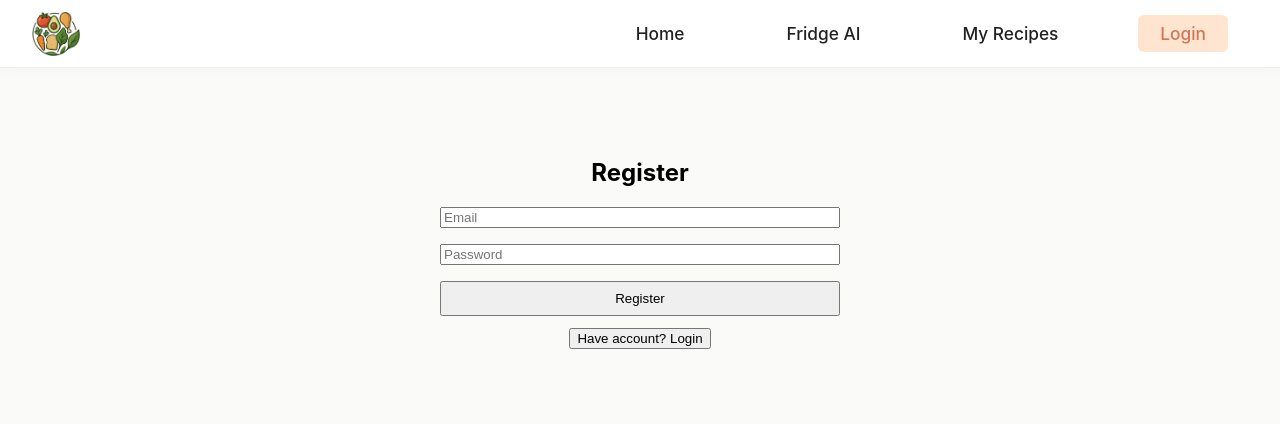
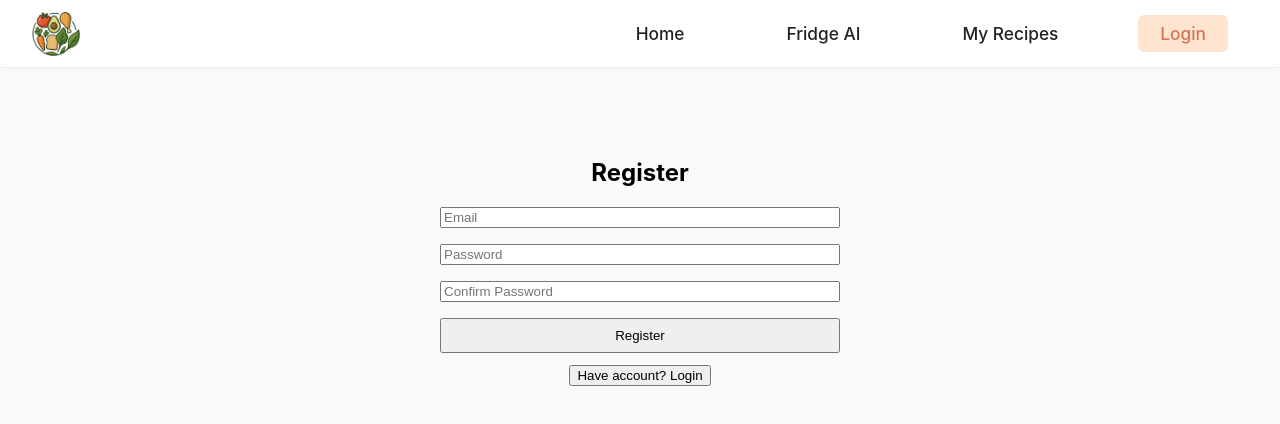
Before and after one commit to Sherry3333/ChefHelper, a React (Vite) app in the folder ChefFrontend/: page /login in a window 1280 px wide. Both pictures are taken after a click on the button "No account? Register". Shown: the top 424 px of the page. Built offline with nearby package versions, Linux system fonts and the light colour scheme; no server answers; what @huggingface/inference would draw is missing.

Commit message:
modify register section

```diff
--- a/ChefFrontend/src/pages/LoginPage.jsx
+++ b/ChefFrontend/src/pages/LoginPage.jsx
@@ -9,12 +9,17 @@ export default function LoginPage() {
   const [isLogin, setIsLogin] = useState(true);
   const [email, setEmail] = useState("");
   const [password, setPassword] = useState("");
+  const [confirmPassword, setConfirmPassword] = useState("");
   const [msg, setMsg] = useState("");
   const navigate = useNavigate();
 
   async function handleSubmit(e) {
     e.preventDefault();
     setMsg("");
+    if (!isLogin && password !== confirmPassword) {
+      setMsg("Passwords do not match");
+      return;
+    }
     try {
       if (isLogin) {
         const { token } = await loginApi(email, password);
@@ -50,6 +55,15 @@ export default function LoginPage() {
             type="password"
             required
           />
+          {!isLogin && (
+            <input
+              value={confirmPassword}
+              onChange={e => setConfirmPassword(e.target.value)}
+              placeholder="Confirm Password"
+              type="password"
+              required
+            />
+          )}
           <button type="submit" disabled={loading} style={{ padding: 8 }}>
             {isLogin ? "Login" : "Register"}
           </button>
@@ -67,9 +81,13 @@ export default function LoginPage() {
             onError={err => setMsg(err)}
           />
         </div>
-        {error && <div style={{ color: "red" }}>{error}</div>}
-        {msg && <div style={{ color: "green" }}>{msg}</div>}
-        {isLoggedIn && <div style={{ color: "green" }}>Logged in</div>}
+        {msg && (
+          <div style={{ color: msg.toLowerCase().includes('success') ? 'green' : 'red' }}>
+            {msg}
+          </div>
+        )}
+        {error && <div style={{ color: 'red' }}>{error}</div>}
+        {isLoggedIn && <div style={{ color: 'green' }}>Logged in</div>}
       </section>
     </main>
   );
```
